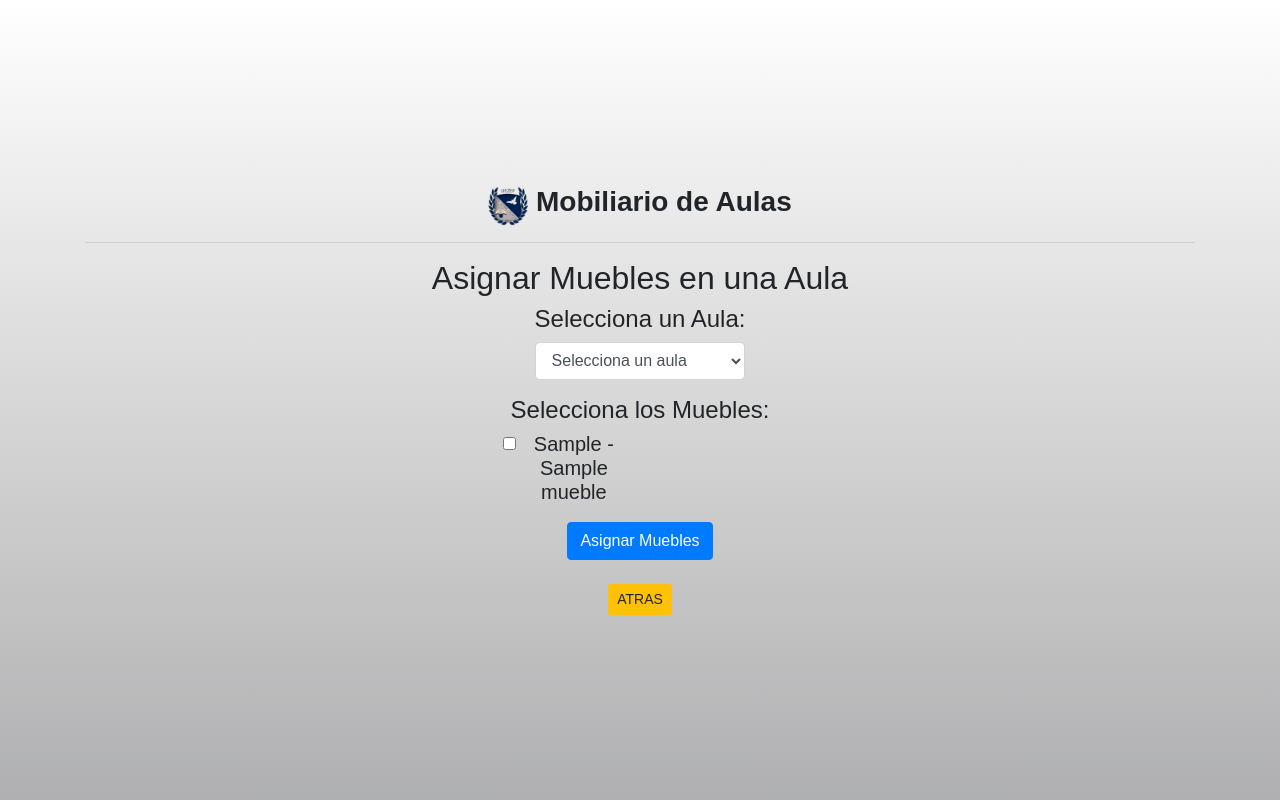
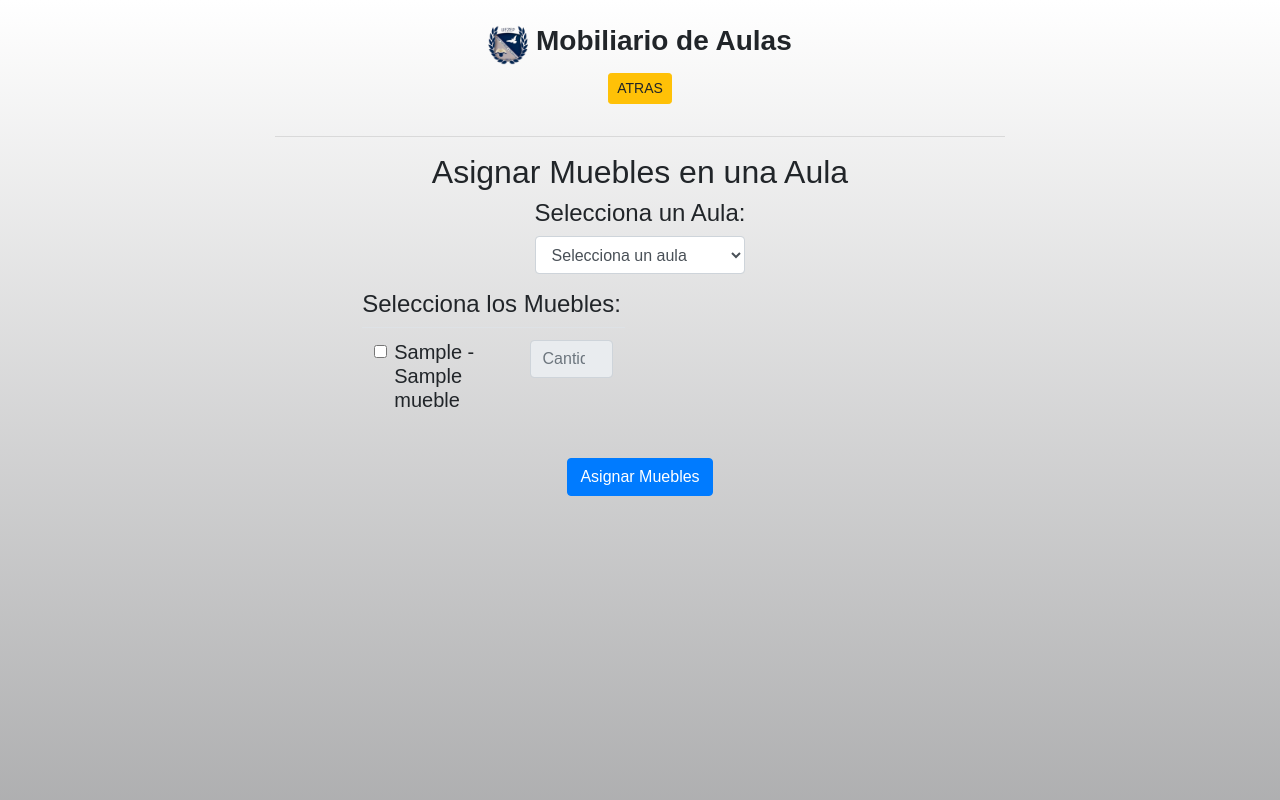
Before and after one commit to franxxdmsk132/Inventario_UEZEP, a Spring Boot app: page /defmub/show in a window 1280 px wide. Run offline with Spring Boot 4, Linux system fonts and the light colour scheme; the visitor is signed in with stand-in values (Sample User, id 1); tables that the repository leaves empty hold one stand-in row (values such as "Sample post"); some of the project's set-up classes (security, data sources, template engines, error pages and the like) are left out, and stand-ins take their place; some libraries are stand-ins or nearby versions.

Commit message:
Agregado el de asignar muebles y el listado de doble de aulas y muebles detalles por revisar

```diff
--- a/src/main/java/com/eabmodel/inventario_uezep/Controller/AulasMueblesController.java
+++ b/src/main/java/com/eabmodel/inventario_uezep/Controller/AulasMueblesController.java
@@ -84,6 +84,49 @@
             return "Error al asignar los muebles al aula: " + e.getMessage();
         }
     }
+//    @PostMapping("/save2")
+//    @ResponseBody
+//    public String asignarMueblesAAulaConCantidad(@RequestParam("id_aula") int idAula,
+//                                                 @RequestParam("cantidad") int cantidadTotal,
+//                                                 @RequestParam("id_mueble") String idMuebles) {
+//        try {
+//            // Convertir la cadena de IDs de muebles a una lista de enteros
+//            List<Integer> mueblesIds = Arrays.stream(idMuebles.split(","))
+//                    .map(Integer::parseInt)
+//                    .collect(Collectors.toList());
+//
+//            // Llamar al método del servicio para asignar los muebles al aula con la cantidad total
+//            aulasMueblesService.asignarMueblesAAulaConCantidad(idAula, cantidadTotal, mueblesIds);
+//
+//            return "Muebles asignados correctamente al aula.";
+//        } catch (Exception e) {
+//            // Manejar cualquier excepción que pueda ocurrir durante la asignación de muebles al aula
+//            return "Error al asignar los muebles al aula: " + e.getMessage();
+//        }
+//    }
+@PostMapping("/save2")
+@ResponseBody
+public String asignarMueblesAAulaConCantidad(@RequestParam("id_aula") int idAula,
+                                             @RequestParam("id_mueble") String[] idMuebles,
+                                             @RequestParam("cantidad") String[] cantidades) {
+    try {
+        // Llamar al método del servicio para asignar los muebles al aula con las cantidades correspondientes
+        aulasMueblesService.asignarMueblesAAulaConCantidad2(idAula, idMuebles, cantidades);
+
+        // Devolver mensaje de éxito solo si no hay excepciones
+        return "Muebles asignados correctamente al aula.";
+    } catch (NumberFormatException e) {
+        // Manejar el error de conversión de cadenas a enteros
+        return "Error: Las cantidades deben ser números enteros válidos.";
+    } catch (Exception e) {
+        // Manejar cualquier otra excepción que pueda ocurrir durante la asignación de muebles al aula
+        return "Error al asignar los muebles al aula: " + e.getMessage();
+    }
+}
+
+
+
+
 
     // Otros métodos del controlador, si es necesario
 }
--- a/src/main/java/com/eabmodel/inventario_uezep/Entity/AulasMuebles.java
+++ b/src/main/java/com/eabmodel/inventario_uezep/Entity/AulasMuebles.java
@@ -15,6 +15,8 @@
     @Id
     @GeneratedValue(strategy = GenerationType.IDENTITY)
     private Integer id;
+    private Integer cantidad;
+
 
     @ManyToOne
     @JoinColumn(name = "id_aula")
--- a/src/main/resources/templates/aulas-muebles/aulas-muebles.html
+++ b/src/main/resources/templates/aulas-muebles/aulas-muebles.html
@@ -89,49 +89,84 @@
 
 </head>
 
-<body class="body-gradient d-flex justify-content-center align-items-center">
-
-<div class="container text-center">
-    <div>
+<body class="body-gradient">
+<div class="container">
+    <div class="row justify-content-center">
+        <div class="col-md-8">
+            <div class="text-center">
                 <br>
-
                 <h3>
-        <img th:src="@{/images/Logo-NBG.png}" class="d-inline-block align-text-top" width="40" height="40" alt="icon">
+                    <img th:src="@{/images/Logo-NBG.png}" class="d-inline-block align-text-top" width="40" height="40"
+                         alt="icon">
                     <b>Mobiliario de Aulas</b>
                 </h3>
-    <h4 hidden="hidden"><a th:href="@{/aulas/lista}"
-                           class="btn btn-warning btn-sm mb-3 col-2 d-inline-block align-text-top ">ATRAS</a></h4>
+                <h4><a th:href="@{/defmub/lista}" class="btn btn-warning btn-sm mb-3 d-inline-block align-text-top">ATRAS</a></h4>
                 <hr>
-
                 <h2>Asignar Muebles en una Aula</h2>
-
-        <form action="/defmub/save" method="post" th:object="${asignacionForm}" class="d-flex flex-column align-items-center">
-            <!-- Select de aulas centrado arriba -->
+            </div>
+            <form action="/defmub/save2" method="post" th:object="${asignacionForm}"
+                  class="d-flex flex-column align-items-center">
+                <!-- Select de aulas -->
                 <div class="form-group">
-                <label for="idAula" class="h4">Selecciona un Aula:</label>
-                <select id="idAula" name="idAula" class="form-control" required>
+                    <label for="id_aula" class="h4">Selecciona un Aula:</label>
+                    <select id="id_aula" name="id_aula" class="form-control" required>
                         <option value="" disabled selected>Selecciona un aula</option>
                         <!-- Iterar sobre la lista de aulas disponibles -->
-                    <option th:each="aula : ${allAulas}" th:value="${aula.id_aula}" th:text="${aula.curso + ' - ' + aula.paralelo}"></option>
+                        <option th:each="aula : ${allAulas}" th:value="${aula.id_aula}"
+                                th:text="${aula.curso + ' - ' + aula.paralelo}"></option>
                     </select>
                 </div>
 
-            <!-- Lista de muebles en dos columnas -->
+                <!-- Lista de muebles -->
                 <div class="form-group">
-                <label class="h4">Selecciona los Muebles:</label><br>
+                    <label class="h4">Selecciona los Muebles:</label>
                     <div class="row">
                         <div class="col-md-6">
-                        <!-- Iterar sobre la mitad de la lista de muebles disponibles y mostrar un checkbox para cada uno -->
-                        <div th:each="mueble, i: ${allMuebles}" th:if="${i.index % 2 == 0}" class="form-check form-check-lg">
-                            <input type="checkbox" name="idMuebles" th:value="${mueble.id_mueble}" class="form-check-input">
-                            <label th:for="${'mueble' + mueble.id_mueble}" class="form-check-label h5" th:text="${mueble.codigo_mueble + ' - ' + mueble.nombre_mueble }"></label><br>
+                            <div class="form-group">
+                                <table class="table">
+                                    <tbody>
+                                    <!-- Iterar sobre la mitad de la lista de muebles disponibles -->
+                                    <tr th:each="mueble, i: ${allMuebles}" th:if="${i.index % 2 == 0}">
+                                        <td>
+                                            <div class="form-check">
+                                                <input type="checkbox" name="id_mueble" th:value="${mueble.id_mueble}"
+                                                       class="form-check-input" onclick="habilitarCantidad(this)">
+                                                <label th:for="${'mueble' + mueble.id_mueble}"
+                                                       class="form-check-label h5"
+                                                       th:text="${mueble.codigo_mueble + ' - ' + mueble.nombre_mueble }"></label>
+                                            </div>
+                                        </td>
+                                        <td>
+                                            <input type="number" name="cantidad" class="form-control cantidad"
+                                                   placeholder="Cantidad" disabled>
+                                        </td>
+                                    </tr>
+                                    </tbody>
+                                </table>
                             </div>
                         </div>
                         <div class="col-md-6">
-                        <!-- Iterar sobre la otra mitad de la lista de muebles disponibles y mostrar un checkbox para cada uno -->
-                        <div th:each="mueble, i: ${allMuebles}" th:if="${i.index % 2 == 1}" class="form-check form-check-lg">
-                            <input type="checkbox" name="idMuebles" th:value="${mueble.id_mueble}" class="form-check-input">
-                            <label th:for="${'mueble' + mueble.id_mueble}" class="form-check-label h5" th:text="${mueble.codigo_mueble + ' - ' + mueble.nombre_mueble }"></label><br>
+                            <div class="form-group">
+                                <table class="table">
+                                    <tbody>
+                                    <!-- Iterar sobre la otra mitad de la lista de muebles disponibles -->
+                                    <tr th:each="mueble, i: ${allMuebles}" th:if="${i.index % 2 == 1}">
+                                        <td>
+                                            <div class="form-check">
+                                                <input type="checkbox" name="id_mueble" th:value="${mueble.id_mueble}"
+                                                       class="form-check-input" onclick="habilitarCantidad(this)">
+                                                <label th:for="${'mueble' + mueble.id_mueble}"
+                                                       class="form-check-label h5"
+                                                       th:text="${mueble.codigo_mueble + ' - ' + mueble.nombre_mueble }"></label>
+                                            </div>
+                                        </td>
+                                        <td>
+                                            <input type="number" name="cantidad" class="form-control cantidad"
+                                                   placeholder="Cantidad" disabled>
+                                        </td>
+                                    </tr>
+                                    </tbody>
+                                </table>
                             </div>
                         </div>
                     </div>
@@ -139,20 +174,20 @@
 
                 <button type="submit" class="btn btn-primary">Asignar Muebles</button>
             </form>
-
-
-
-
-
             <br>
-
-
-    <h4 align="center"><a th:href="@{/defmub/lista}"
-                          class="btn btn-warning btn-sm mb-3 d-inline-block align-text-top">ATRAS</a></h4>
         </div>
-
+    </div>
 </div>
 </body>
+<script>
+    function habilitarCantidad(checkbox) {
+        // Obtener el campo de cantidad asociado al checkbox actual
+        var cantidadInput = checkbox.parentElement.parentElement.nextElementSibling.querySelector('input[name="cantidad"]');
+        // Habilitar o deshabilitar el campo de cantidad según el estado del checkbox
+        cantidadInput.disabled = !checkbox.checked;
+    }
+
+</script>
 <script>
     // Función para manejar la selección de muebles
     function handleSelection() {
@@ -180,4 +215,20 @@
         hiddenInput.value = selectedMuebles.join(",");
     }
 </script>
+<script>
+    function validarFormulario() {
+        // Obtener todos los campos de cantidad
+        var cantidades = document.getElementsByName("cantidad");
+
+        // Iterar sobre los campos de cantidad
+        for (var i = 0; i < cantidades.length; i++) {
+            // Si algún campo de cantidad está vacío y su correspondiente checkbox está marcado, mostrar un mensaje de error y detener el envío del formulario
+            if (cantidades[i].value === "" && cantidades[i].previousElementSibling.checked) {
+                alert("Por favor, ingresa la cantidad para todos los muebles seleccionados.");
+                return false; // Detener el envío del formulario
+            }
+        }
+        return true; // Permitir el envío del formulario si todas las validaciones pasan
+    }
+</script>
 </html>
```
Also changed, not shown: src/main/java/com/eabmodel/inventario_uezep/Dao/AulasMueblesDao.java (+43 -0 lines), src/main/java/com/eabmodel/inventario_uezep/Service/AulasMueblesService.java (+30 -0 lines), src/main/resources/templates/aulas-muebles/lista-aulas-muebles.html (+9 -5 lines), src/main/resources/templates/muebles/detalles-muebles.html (+6 -1 lines), src/main/resources/templates/muebles/lista-muebles.html (+10 -8 lines). Lines whose indentation alone changed are shown as unchanged.
